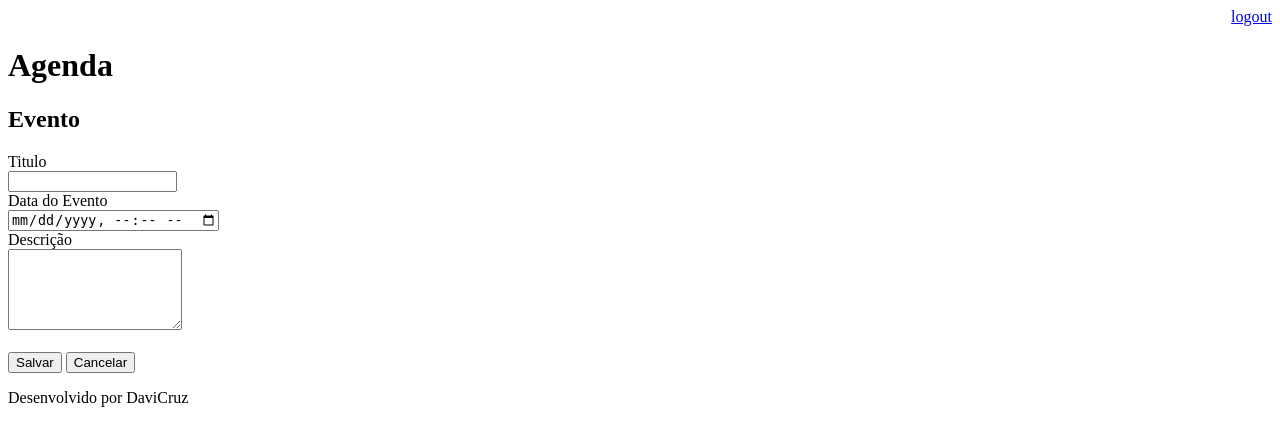
After one commit to DaviProgrm/ProjetoAgendaDjango, a Django app: page /agenda/evento/ in a window 1280 px wide. The commit adds this page. Shown: the top 446 px of the page. Run offline with Django 4.2, Linux system fonts and the light colour scheme; the visitor is signed in with stand-in values (Sample User, id 1).

Commit message:
Atualizações

```diff
--- a/projetoagenda/authentication/views.py
+++ b/projetoagenda/authentication/views.py
@@ -1,12 +1,54 @@
-from django.shortcuts import render
-from django.shortcuts import render
+from django.shortcuts import render, redirect
 from authentication.models import Evento
+from django.contrib.auth.decorators import login_required
+from django.contrib.auth import authenticate, login, logout
+from django.contrib import messages
 
 # Create your views here.
 
 #def index(request):
 #    return redirect('/agenda')
+def login_user(request):
+    return render(request, 'login.html')
+
+def logout_user(request):
+        logout(request)
+        return redirect('/')
+
+def submit_login(request):
+    if request.POST:
+        username = request.POST.get('username')
+        password = request.POST.get('password')
+        usuario = authenticate(username=username, password=password)
+        if usuario is not None:
+            login(request, usuario)
+            return redirect('/')
+        else:
+            messages.error(request, "Usuário ou senha inválidos")
+            return redirect('/')
+
+
+
+@login_required(login_url='/login/')
 def lista_eventos(request):
-    evento = Evento.objects.all()
+    usuario = request.user
+    evento = Evento.objects.filter(usuario=usuario)
     dados = {'eventos': evento}
     return render(request, 'agenda.html', dados)
+
+@login_required(login_url='/login/')
+def evento(request):
+    return render(request, 'evento.html')
+
+@login_required(login_url='/login/')
+def submit_evento(request):
+    if request.POST:
+        titulo = request.POST.get('titulo')
+        data_evento = request.POST.get('data_evento')
+        descricao = request.POST.get('descricao')
+        usuario = request.user
+        Evento.objects.create(titulo=titulo,
+                              data_evento=data_evento,
+                              descricao=descricao,
+                              usuario=usuario)
+    return redirect("/")
--- a/projetoagenda/projetoagenda/urls.py
+++ b/projetoagenda/projetoagenda/urls.py
@@ -7,5 +7,11 @@ urlpatterns = [
 
     path('admin/', admin.site.urls),
     path('agenda/', views.lista_eventos),
+    path('agenda/evento/', views.evento),
+    path('agenda/evento/submit', views.submit_evento),
     path('', RedirectView.as_view(url='/agenda')),
+    path('login/', views.login_user),
+    path('login/submit', views.submit_login),
+    path('logout/', views.logout_user)
+
 ]
--- a/projetoagenda/templates/agenda.html
+++ b/projetoagenda/templates/agenda.html
@@ -2,7 +2,9 @@
 
 {% block content %}
     <h1>Agendamentos</h1>
-
+    <a href="evento/">
+    <button type="button">Novo Evento</button>
+    </a>
     <ul style="font-size: 18px">
         {% for evento in eventos %}
             <li>{{ evento.titulo}} - {{ evento.get_data_evento}}</li>
--- /dev/null
+++ b/projetoagenda/templates/evento.html
@@ -0,0 +1,26 @@
+{% extends 'model-page.html' %}
+
+{% block content %}
+
+<h2>Evento</h2>
+
+<form action="submit" method="POST">{% csrf_token %}
+    <label>Titulo</label>
+    <br>
+    <input type="text" name="titulo" size="18">
+    <br>
+    <label>Data do Evento</label>
+    <br>
+    <input type="datetime-local" name="data_evento">
+    <br>
+    <label>Descrição</label>
+    <br>
+    <textarea name=descricao rows="5" cols="19" ></textarea>
+    <br><br>
+    <button type="submit">Salvar</button>
+    <a href="/">
+        <button type="button">Cancelar</button>
+    </a>
+</form>
+
+{% endblock %}
--- a/projetoagenda/templates/model-header.html
+++ b/projetoagenda/templates/model-header.html
@@ -1,4 +1,7 @@
 
     <title>Agenda</title>
     <meta charset="utf-8">
+    <div align="right">
+    <a href="/logout">logout</a>
+    </div>
     <h1>Agenda</h1>
```
Also changed, not shown: projetoagenda/templates/login.html (added, +25 -0 lines).
